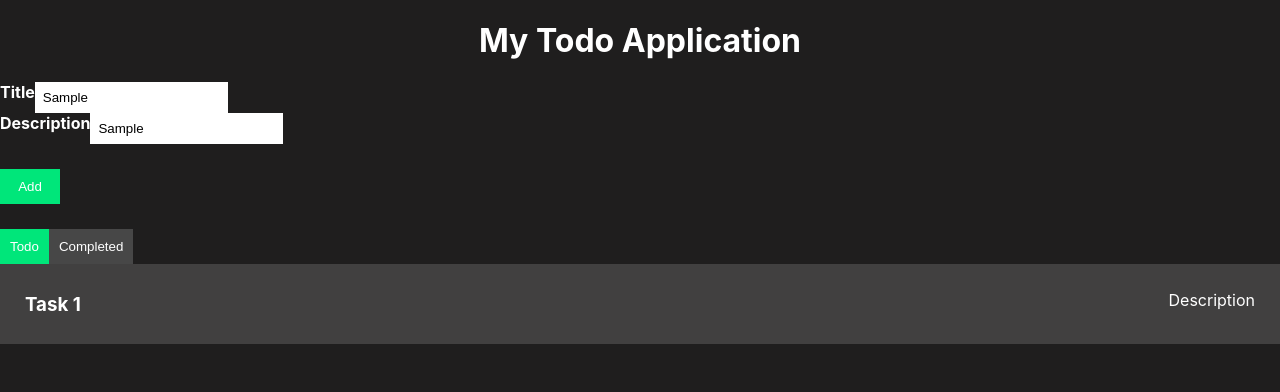
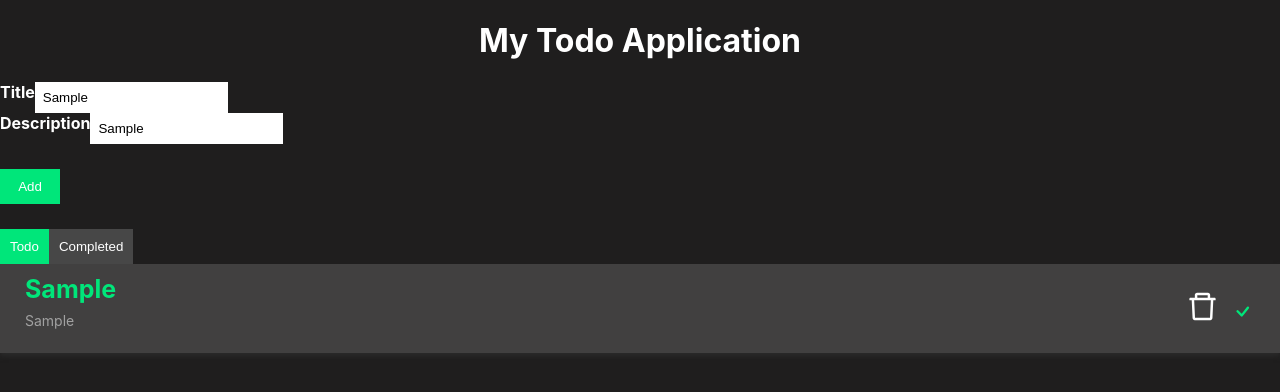
Before and after one commit to Brook07/ToDo-Application, a React (Create React App) app: page / in a window 1280 px wide. Both pictures are taken after typing "Sample", "Sample" into the empty fields and a click on the button "Add". Shown: the top 392 px of the page. Built offline with nearby package versions, Linux system fonts and the light colour scheme.

Commit message:
done making up basic UI and made adding todo task into list

```diff
--- a/package.json
+++ b/package.json
@@ -9,6 +9,7 @@
     "@testing-library/user-event": "^13.5.0",
     "react": "^19.1.1",
     "react-dom": "^19.1.1",
+    "react-icons": "^5.5.0",
     "react-scripts": "5.0.1",
     "web-vitals": "^2.1.4"
   },
--- a/src/App.css
+++ b/src/App.css
@@ -86,12 +86,46 @@ box-shadow: 0px 5px 7px rgb(27, 27, 27);
   flex-direction :column;
 }
 
+btn-area{
+  margin-bottom: 15px;
+}
+
 .todo-list-item{
   background-color: #414040;
   display: flex;
   justify-content: space-between;
+  align-items: center;
   padding: 25px;
   padding-bottom: 10px;
   padding-top: 10px;
   margin-bottom: 10px;
+  box-shadow: 0px 3px 5px rgb(43, 42, 42 );
 }
+
+.todo-list-item h3{
+  font-size: 25px;
+  color: rgb(0,230,122);
+  font-weight: bold;
+  margin: 0;
+}
+
+.todo-list-item p{
+  font-size: 14px;
+  color: rgb(161, 161 ,161);
+  margin-top: 8px;
+}
+
+.icon{
+  font-size: 35px;
+  cursor: pointer;
+}
+
+.check-icon{
+  font-size: 25px;
+  margin-left: 10px;
+  color: rgb(0,230,122);
+}
+
+.check-icon:hover{
+  color: rgb(4, 196, 106);
+}
--- a/src/App.js
+++ b/src/App.js
@@ -1,9 +1,26 @@
 import React,{useState} from 'react';
+import { AiOutlineDelete } from "react-icons/ai";
+import { BsCheck } from "react-icons/bs";
 import "./App.css";
 
 
 function App() {
     const [isCompleteScreen,setIsCompleteScreen] = useState(false);
+    const [allTodos,setTodos] = useState([]);
+    const [newTitle,setNewTitle] = useState("");
+    const [newDescription,setNewDescription] = useState("");
+
+    const handleAddTodo = ()=>{
+      let newTodoItem = {
+        title: newTitle,
+        description: newDescription
+      }
+
+      let updatedTodoArr = [...allTodos];
+      updatedTodoArr.push(newTodoItem);
+      setTodos(updatedTodoArr);
+    }
+
     return (
     <div className="App">
       <h1>My Todo Application</h1>
@@ -13,16 +30,16 @@ function App() {
 
           <div className='todo-input-item'>
             <label>Title</label>
-            <input type="text" placeholder="What's the task?" />
+            <input type="text" value={newTitle} onChange={(e)=>setNewTitle(e.target.value)} placeholder="What's the task?" />
           </div>
 
           <div className="todo-input-item">
             <label>Description</label>
-            <input type="text" placeholder="What's the Description?" />
+            <input type="text" value={newDescription} onChange={(e)=>setNewDescription(e.target.value)} placeholder="What's the Description?" />
           </div>
 
           <div className="todo-input-item">
-            <button type="button" className="primaryBtn">
+            <button type="button" onClick={handleAddTodo} className="primaryBtn">
               Add
             </button>
           </div>
@@ -35,13 +52,24 @@ function App() {
 
         <div className="todo-list">
 
-        <div className="todo-list-item">
-            <h3>Task 1</h3>
-            <p>Description</p>
+        {allTodos.map((item,index)=>{
+          return(
+            <div className="todo-list-item" key={index}>
+          <div>
+            <h3>{item.title}</h3>
+            <p>{item.description}</p>
+            </div>
+
+             <div>
+              <AiOutlineDelete className='icon'/>
+              <BsCheck className="check-icon" />
+             </div>
+            </div>
+          )
+        })}
           </div>
         </div>
       </div>
-    </div>
   );
 }
 
```
Also changed, not shown: 1 other file (tests, documents, lock files or other folders).
